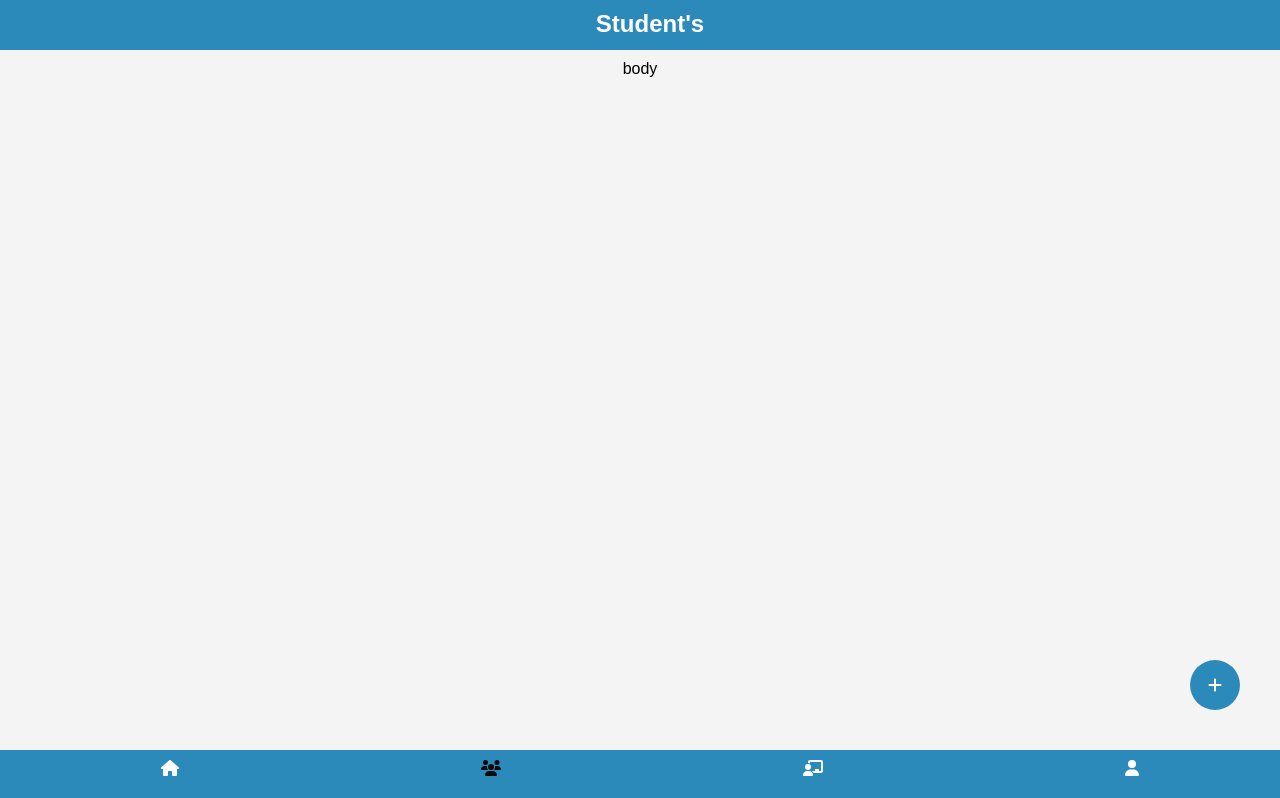
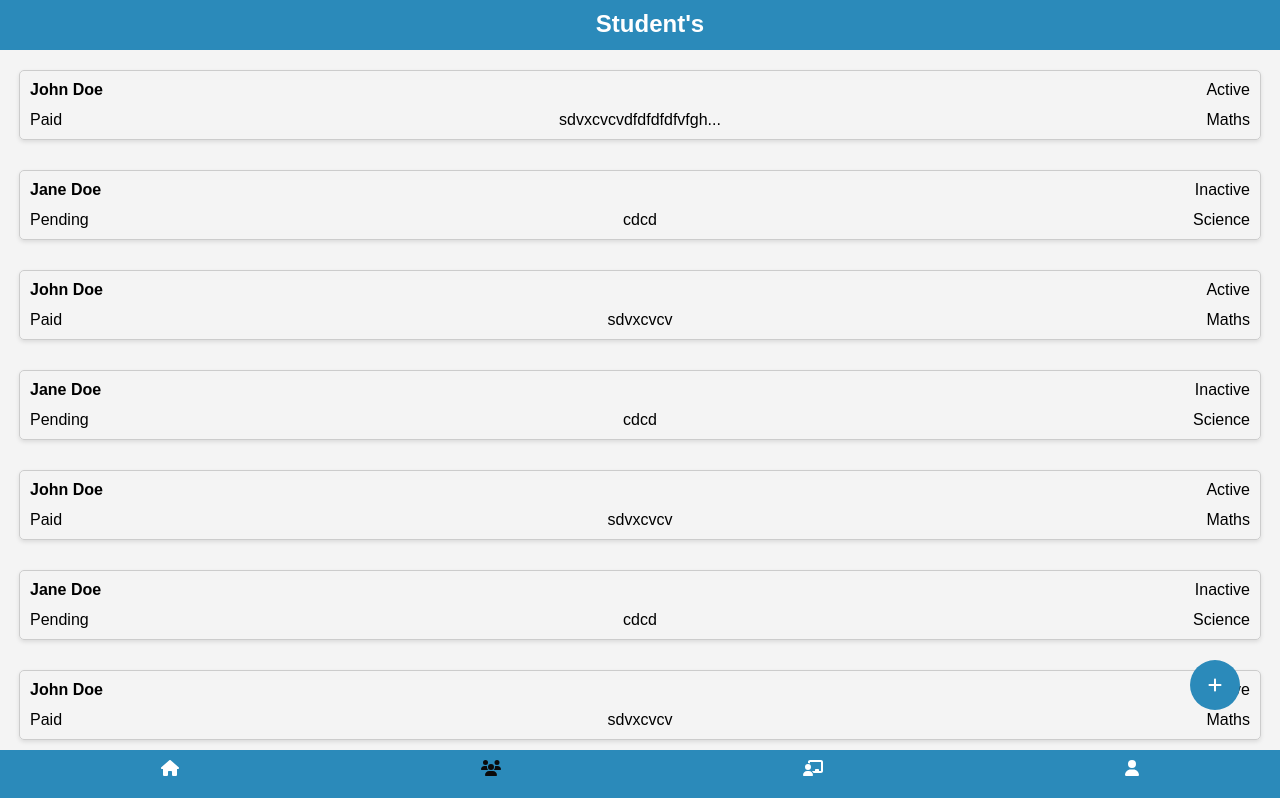
Before and after one commit to 98SKY/coachingApp, a React (Create React App) app: page /student in a window 1280 px wide. Shown: the top 798 px of the page. Built offline with nearby package versions, Linux system fonts and the light colour scheme.

Commit message:
student section udated

```diff
--- a/src/Component/student/Student.js
+++ b/src/Component/student/Student.js
@@ -31,12 +31,143 @@ const Student = () => {
     navigate(newPath);
   };
 
+  // Sample student data
+  const students = [
+    {
+      name: "John Doe",
+      status: "Active",
+      feeStatus: "Paid",
+      subject: "Maths",
+      address: "sdvxcvcvdfdfdfdfvfghhfgbcvcbfgb",
+    },
+    {
+      name: "Jane Doe",
+      status: "Inactive",
+      feeStatus: "Pending",
+      subject: "Science",
+      address: "cdcd",
+    },
+    {
+      name: "John Doe",
+      status: "Active",
+      feeStatus: "Paid",
+      subject: "Maths",
+      address: "sdvxcvcv",
+    },
+    {
+      name: "Jane Doe",
+      status: "Inactive",
+      feeStatus: "Pending",
+      subject: "Science",
+      address: "cdcd",
+    },
+    {
+      name: "John Doe",
+      status: "Active",
+      feeStatus: "Paid",
+      subject: "Maths",
+      address: "sdvxcvcv",
+    },
+    {
+      name: "Jane Doe",
+      status: "Inactive",
+      feeStatus: "Pending",
+      subject: "Science",
+      address: "cdcd",
+    },
+    {
+      name: "John Doe",
+      status: "Active",
+      feeStatus: "Paid",
+      subject: "Maths",
+      address: "sdvxcvcv",
+    },
+    {
+      name: "Jane Doe",
+      status: "Inactive",
+      feeStatus: "Pending",
+      subject: "Science",
+      address: "cdcd",
+    },
+    {
+      name: "John Doe",
+      status: "Active",
+      feeStatus: "Paid",
+      subject: "Maths",
+      address: "sdvxcvcv",
+    },
+    {
+      name: "Jane Doe kumarssdfddfnjsdfnsfsdfbvxcjnvvdfvipuvdfsvsvjs[nv",
+      status: "Inactive",
+      feeStatus: "Pending",
+      subject: "Science",
+      address: "cdcd",
+    },
+    {
+      name: "John Doe",
+      status: "Active",
+      feeStatus: "Paid",
+      subject: "Maths",
+      address: "sdvxcvcv",
+    },
+    {
+      name: "Jane Doe",
+      status: "Inactive",
+      feeStatus: "Pending",
+      subject: "Science",
+      address: "cdcd",
+    },
+    {
+      name: "John Doe",
+      status: "Active",
+      feeStatus: "Paid",
+      subject: "Maths",
+      address: "sdvxcvcv",
+    },
+    {
+      name: "Jane Doe",
+      status: "Inactive",
+      feeStatus: "Pending",
+      subject: "Science",
+      address: "cdcd",
+    },
+    {
+      name: "John Doe",
+      status: "Active",
+      feeStatus: "Paid",
+      subject: "Maths",
+      address: "sdvxcvcv",
+    },
+    {
+      name: "Jane Doe",
+      status: "Inactive",
+      feeStatus: "Pending",
+      subject: "Science",
+      address: "cdcd",
+    },
+
+
+  ];
+
   return (
     <div className="wrapper">
       <div className="padding-all">
         <div className="header">Student's</div>
         <div className="body">
-          body
+          {students.map((student, index) => (
+            <div
+              key={index}
+              className={"student-card"}
+              onClick={() => handleNavigation(`/student/${index}`)}
+            >
+              <div className="name">{student.name.length > 20 ? student.name.slice(0, 20) + '...' : student.name}</div>
+              <div className="status">{student.status}</div>
+              <div className="address">{student.address.length > 20 ? student.address.slice(0,20) + '...': student.address}</div>
+              <div className="fee-status">{student.feeStatus}</div>
+              <div className="subject">{student.subject}</div>
+            </div>
+          ))}
+
           <div
             className="plushIcon"
             onClick={() => handleNavigation(`/SignUp?userType=student`)}
--- /dev/null
+++ b/src/Component/student/StudentHome.js
@@ -0,0 +1,61 @@
+import React, { useState, useEffect } from "react";
+import { useNavigate, useLocation } from "react-router-dom";
+import { FontAwesomeIcon } from "@fortawesome/react-fontawesome";
+import {
+  faHome,
+  faUsers,
+  faChalkboardTeacher,
+  faUser,
+} from "@fortawesome/free-solid-svg-icons";
+import "../../global.css";
+
+const StudentHome = () => {
+  const navigate = useNavigate();
+  const location = useLocation();
+  const [selectedIcon, setSelectedIcon] = useState("/studentHome");
+
+  const handleNavigation = (path) => {
+    const currentPath = window.location.pathname;
+    const newPath = `${path}`;
+
+    if (currentPath === path || currentPath === newPath) {
+      currentPath  = `${path}`;
+      return;
+    }
+
+    setSelectedIcon(path);
+    navigate(newPath);
+  };
+  return (
+<div className="wrapper">
+      <div className="padding-all">
+        <div className="header">My DashBoard</div>
+        <div className="body">body</div>
+        <div className="mainFooter">
+              <FontAwesomeIcon
+                icon={faHome}
+                className={selectedIcon === "/studentHome" ? "selected" : ""}
+                onClick={() => handleNavigation("/studentHome")}
+              />
+              <FontAwesomeIcon
+            icon={faUsers}
+            // className={selectedIcon === "/student" ? "selected" : ""}
+            onClick={() => handleNavigation("/student")}
+          />
+          <FontAwesomeIcon
+            icon={faChalkboardTeacher}
+            // className={selectedIcon === "/teacher" ? "selected" : ""}
+            onClick={() => handleNavigation("/teacher")}
+          />
+          <FontAwesomeIcon
+            icon={faUser}
+            // className={selectedIcon === "/profile" ? "selected" : ""}
+            onClick={() => handleNavigation("/profile")}
+          />
+        </div>
+      </div>
+    </div>
+  )
+}
+
+export default StudentHome
--- a/src/Component/student/student.css
+++ b/src/Component/student/student.css
@@ -0,0 +1,73 @@
+.student-card {
+    position: relative;
+    border: 1px solid #ccc;
+    border-radius: 5px;
+    padding: 10px;
+    margin-bottom: 10px;
+    cursor: pointer;
+    width: 100%;
+    margin-top: 10px;
+    box-shadow: 0 2px 4px rgba(0,0,0,0.1);
+    overflow: auto;
+  }
+
+  .student-card:hover {
+    box-shadow: 0 4px 8px rgba(0,0,0,0.1);
+  }
+
+  .name {
+    font-weight: bold;
+    position: absolute;
+    top: 10px;
+    left: 10px;
+
+  }
+
+  .address {
+    text-align: center;
+    margin-top: 30px;
+  }
+
+  .status {
+    position: absolute;
+    top: 10px;
+    right: 10px;
+  }
+
+  .fee-status {
+    position: absolute;
+    bottom: 10px;
+    left: 10px;
+  }
+
+  .subject {
+    position: absolute;
+    bottom: 10px;
+    right: 10px;
+  }
+
+.name,
+.address,
+.status,
+.fee-status,
+.subject {
+  white-space: nowrap; /* Prevent text wrapping */
+  overflow-x: auto; /* Enable horizontal scrolling */
+  -webkit-overflow-scrolling: touch; /* Enable smooth scrolling on iOS */
+}
+/* .scrollable {
+    overflow-x: scroll;
+  } */
+
+  .scroll {
+    animation: scrollText linear infinite;
+  }
+
+  @keyframes scrollText {
+    0% {
+      transform: translateX(100%);
+    }
+    100% {
+      transform: translateX(-100%);
+    }
+  }
```
Also changed, not shown: src/Component/student/StudentProfile.js (added), src/Component/student/studentHome.css (added), src/Component/student/studentProfile.css (added), src/Component/teacher/TeacherHome.js (added), src/Component/teacher/TeacherProfile.js (added), src/Component/teacher/teacherHome.css (added), src/Component/teacher/teacherProfile.css (added).
